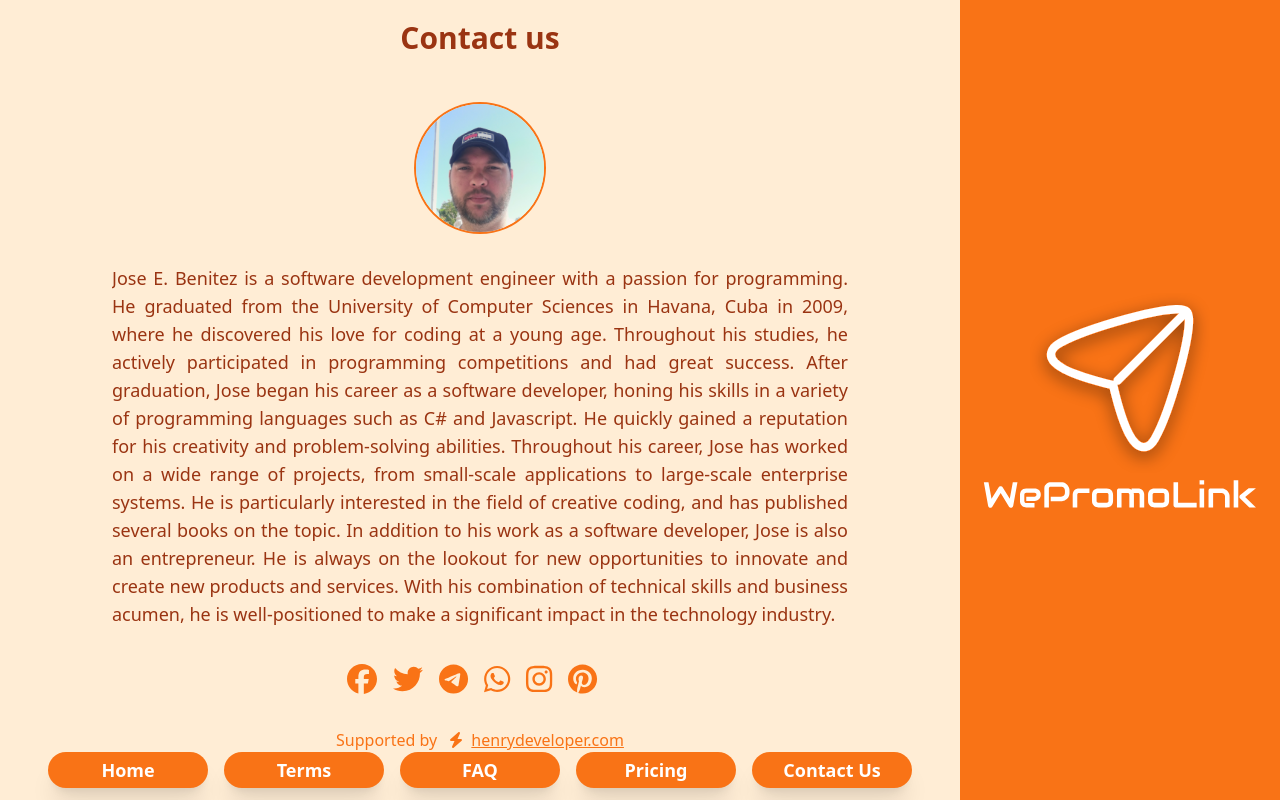
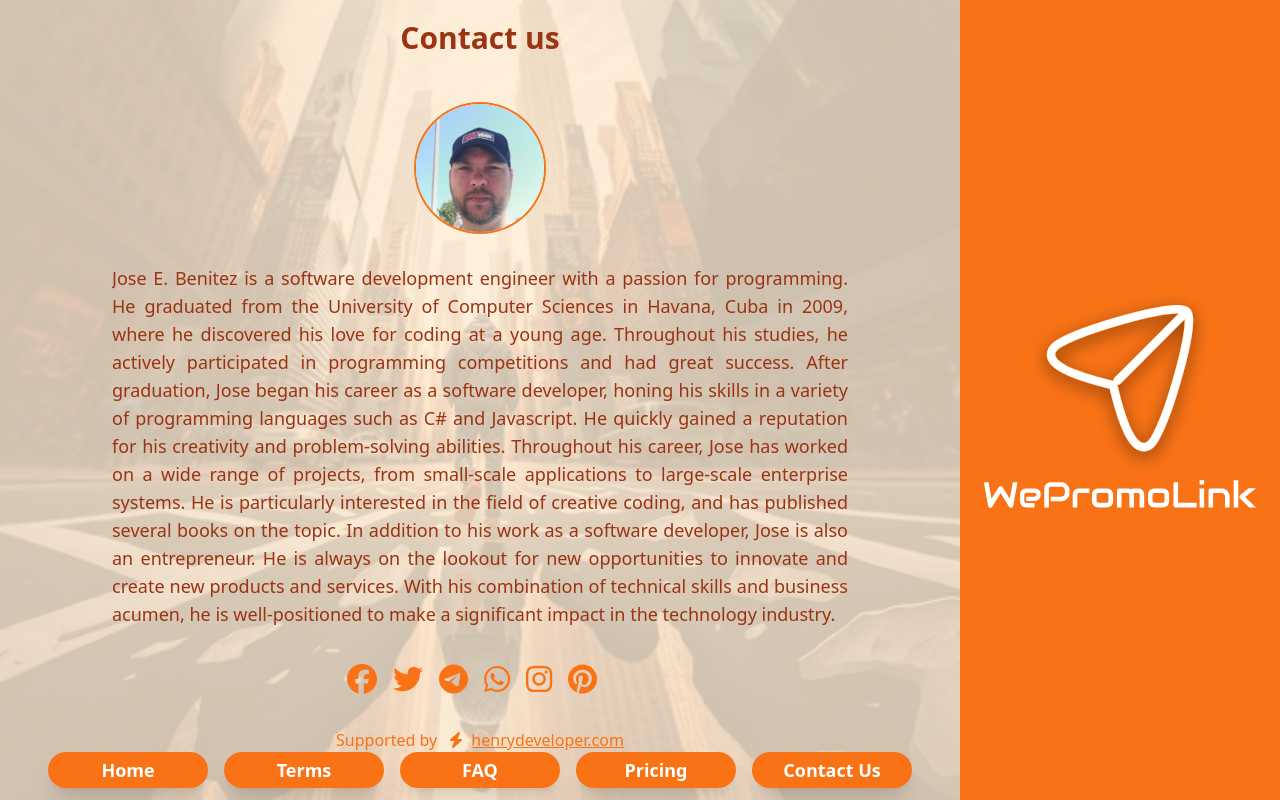
Before and after one commit to HenryBJ/web.wepromolink.com, a React (Create React App) app: page /contact in a window 1280 px wide. Built offline with nearby package versions, Linux system fonts and the light colour scheme.

Commit message:
Adding background images

```diff
--- a/src/layouts/HomeLayout/index.tsx
+++ b/src/layouts/HomeLayout/index.tsx
@@ -9,6 +9,7 @@ import NavBar from '../../components/NavBar'
 import { NavButton } from '../../components/NavButton'
 import { AuthProvider, useAuth } from '../../hooks/Auth'
 import AuthLayout from '../AuthLayout'
+import bgImage from '../../images/fondo.png';
 
 
 export default function HomeLayout() {
@@ -21,7 +22,7 @@ export default function HomeLayout() {
         <div className='bg-orange-500 md:bg-orange-100'>
             <div className="mx-auto h-screen">
                 <div className='hidden md:flex'>
-                    <div className='h-screen flex-1 w-full flex flex-col'>
+                    <div className='h-screen flex-1 w-full flex flex-col bg-center bg-cover bg-hero'>
                         <div className='grow'>
                             <AuthProvider>
                                 <Outlet />
--- a/src/pages/Contact/index.tsx
+++ b/src/pages/Contact/index.tsx
@@ -7,9 +7,10 @@ export default function Contact() {
   return (
     <div className="container max-w-3xl mx-auto flex gap-8 items-center flex-col justify-start  text-orange-100 md:text-orange-800  z-50  pt-12 md:pt-0 md:mt-5 md:h-[calc(100vh-110px)]">
       <h1 className="font-bold text-3xl text-center text-orange-100 md:text-orange-800 mb-4">Contact us</h1>
-      <div className="rounded-full w-32 h-32 overflow-clip ring-2 ring-white md:ring-orange-500">
+      <div className="rounded-full w-32 h-32 overflow-clip ring-2 ring-white md:ring-orange-500 relative">
         <img src="/images/founder.png" alt="Founder"  />
       </div>
+
       <div className="mx-4">
         <p className=" text-orange-100 md:text-orange-800 text-justify text-lg overflow-y-auto md:h-96 h-60 ">
         {Bio}
--- a/tailwind.config.js
+++ b/tailwind.config.js
@@ -4,7 +4,11 @@ module.exports = {
     "./src/**/*.{js,jsx,ts,tsx}",
   ],
   theme: {
-    extend: {},
+    extend: {
+      backgroundImage: {
+        'hero': "url('../public/images/fondo.png')",
+      }
+    },
   },
   plugins: [],
 }
```
Also changed, not shown: public/images/fondo.png (added).
